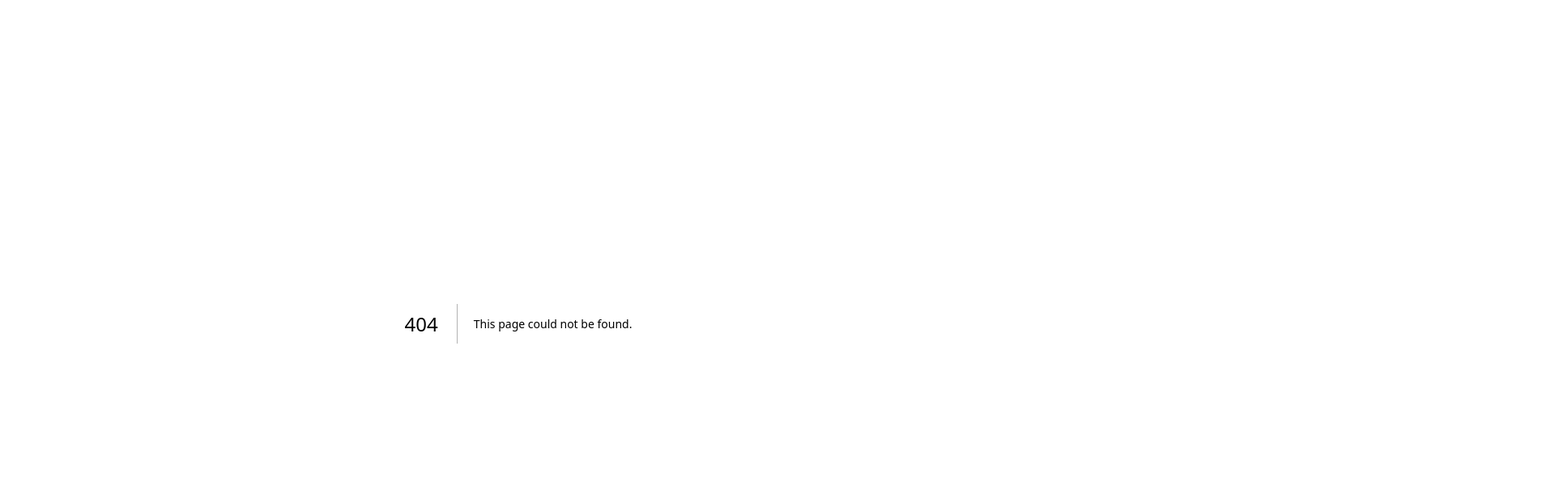
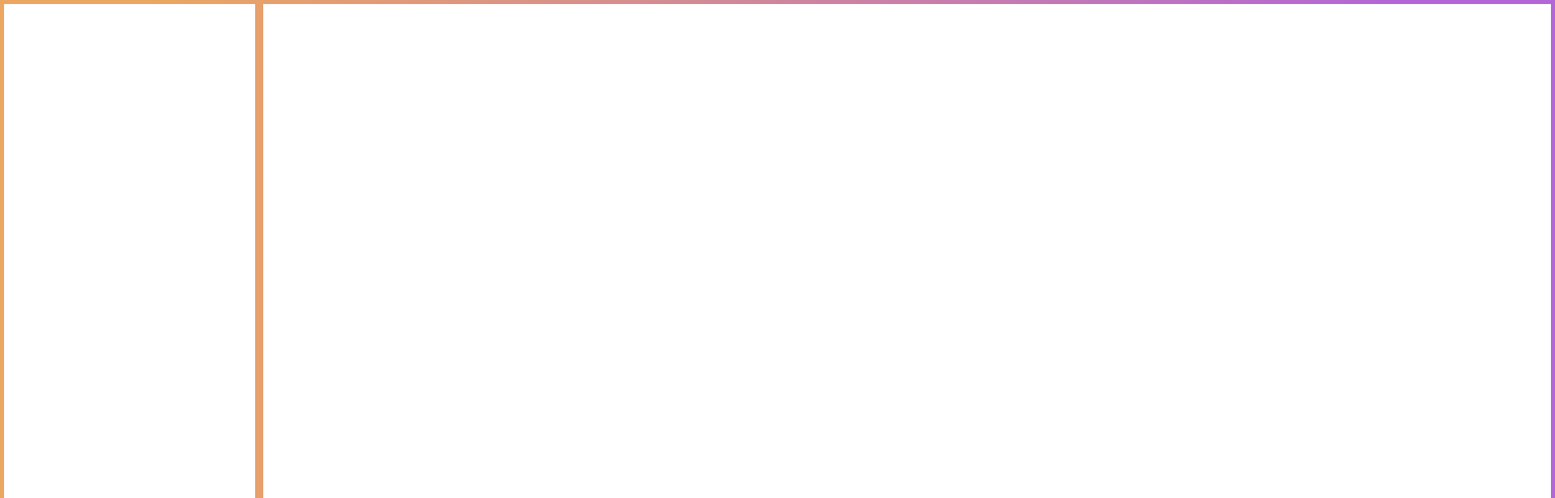
Before and after one commit to Khaztaroth/khaz-twitch-overlay-2, a Next.js app: page /overlay/gaming in a window 1280 px wide. Before the commit this address had no page. Shown: the top 616 px of the page at 81% size, 1920 px wide, since content can reach past the window. Built offline with nearby package versions, Linux system fonts and the light colour scheme.

Commit message:
separated overlay pages added art overlay

```diff
--- /dev/null
+++ b/app/overlay/art/page.tsx
@@ -0,0 +1,8 @@
+'use client'
+import { ArtRectangles } from './rectangles'
+
+export default function Art() {
+        return (
+                <ArtRectangles colorstart='' colorend=''/>
+        )
+}
--- a/app/overlay/rectangles.tsx
+++ b/app/overlay/art/rectangles.tsx
@@ -36,7 +36,7 @@ return (
 )
 }
 
-export function Rectangles(props: Colors) {
+export function ArtRectangles(props: Colors) {
 
     const style = {
         stroke: 'url(#gradient)' || 'rgb(127,0,255)',
@@ -53,7 +53,7 @@ return (
     <defs>
         {GradientShift(props.colorstart, props.colorend)}
     </defs>
-    <path d="M0,0L0,1080L1920,1080L1920,0L0,0ZM320,0L320,1080M320,900L1920,900M320,760L0,760" style={style}/>
+    <path d="M0,0L0,1080L1920,1080L1920,0L0,0ZM320,0L320,1080M320,760L0,760" style={style}/>
     </svg>
 )
 }
--- /dev/null
+++ b/app/overlay/gaming/page.tsx
@@ -0,0 +1,8 @@
+'use client'
+import { GameRectangles } from './rectangles'
+
+export default function Art() {
+        return (
+                <GameRectangles colorstart='' colorend=''/>
+        )
+}
--- /dev/null
+++ b/app/overlay/gaming/rectangles.tsx
@@ -0,0 +1,59 @@
+import React from "react"
+import {useSpring, animated} from '@react-spring/web'
+
+type Colors = {
+    colorstart: string,
+    colorend: string
+}
+
+function GradientShift(colorStart: string, colorEnd: string) {
+    const gradient1 = useSpring({
+            loop: {reverse: true},
+            from: {stopColor: colorStart || 'rgb(169, 91, 234)'},
+            to: {stopColor: colorEnd || 'rgb(244, 177, 79)'},
+            config: {
+                mass: 1,
+                friction: 10,
+                duration: 7200
+            }
+    })
+    const gradient2 = useSpring({
+            loop: {reverse: true},
+            from: {stopColor: colorEnd || 'rgb(244, 177, 79)'},
+            to: {stopColor: colorStart || 'rgb(169, 91, 234)'},
+            config: {
+                mass: 1,
+                friction: 10,
+                duration: 7200
+            }
+    })
+
+return (
+    <linearGradient id="gradient">
+        <animated.stop style={gradient1} offset='10%' x1={100} y1={0} x2={0} y2={100}></animated.stop>
+        <animated.stop style={gradient2} offset='90%' x1={0} y1={100} x2={100} y2={0}></animated.stop>
+    </linearGradient>
+)
+}
+
+export function GameRectangles(props: Colors) {
+
+    const style = {
+        stroke: 'url(#gradient)' || 'rgb(127,0,255)',
+        strokeWidth: 10,
+        fill: 'none',
+        strokeDashoffset: 0,
+        strokeMiterlimit: 4,
+        opacity: 1,
+    }
+
+return (
+    <svg  version="1.1" width="1920" height="1080" viewBox="0 0 1920 1080" xmlSpace="preserve">
+    <desc>overlay boxes</desc>
+    <defs>
+        {GradientShift(props.colorstart, props.colorend)}
+    </defs>
+    <path d="M0,0L0,1080L1920,1080L1920,0L0,0ZM320,0L320,1080M320,900L1920,900M320,760L0,760" style={style}/>
+    </svg>
+)
+}
--- a/app/overlay/page.tsx
+++ /dev/null
@@ -1,8 +0,0 @@
-'use client'
-import { Rectangles } from './rectangles'
-
-export default function Overlay() {
-        return (
-                <Rectangles colorstart='' colorend=''/>
-        )
-}
--- a/app/page.tsx
+++ b/app/page.tsx
@@ -8,7 +8,8 @@ export default function Home() {
     <div>
       <ul>
       <li><Link href="/chat">Chat page</Link></li>
-      <li><Link href="/overlay">Overlay page</Link></li>
+      <li><Link href="/overlay/gaming">Games Overlay</Link></li>
+      <li><Link href="/overlay/art">Art Overlay</Link></li>
       </ul>
     </div>
   )
```
Also changed, not shown: app/overlay/new_rectangles.svg (deleted), app/overlay/old_blocks.svg (deleted).
